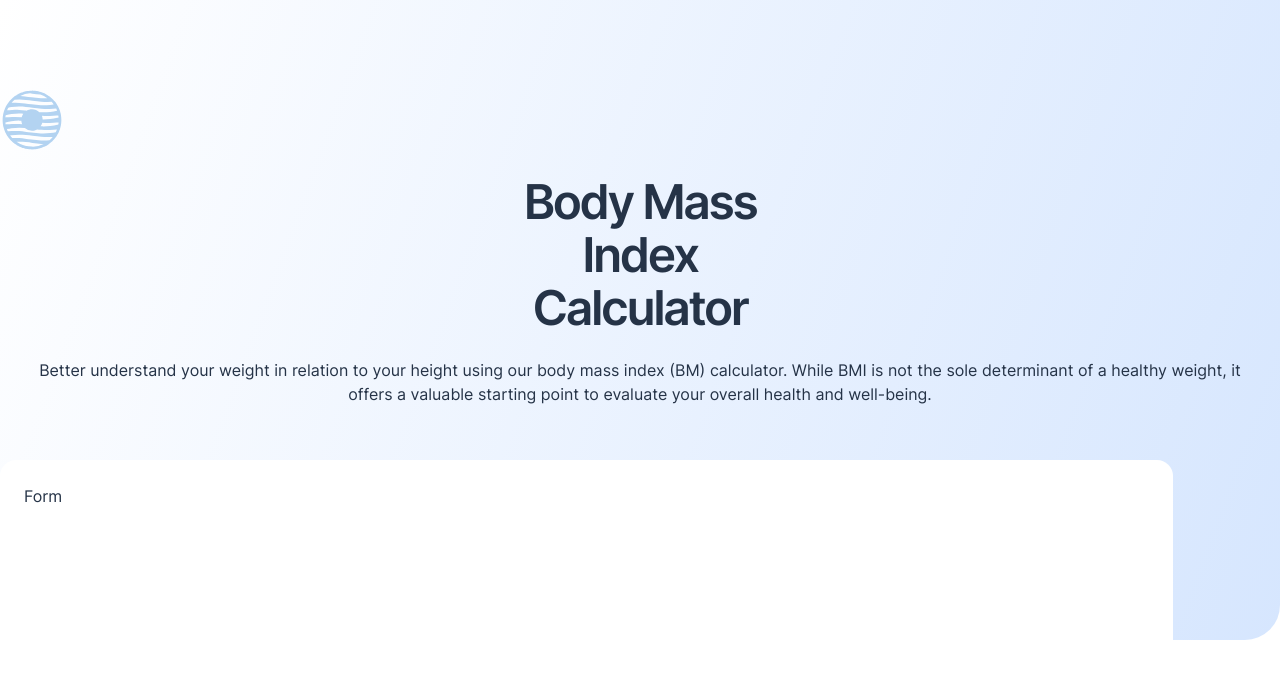
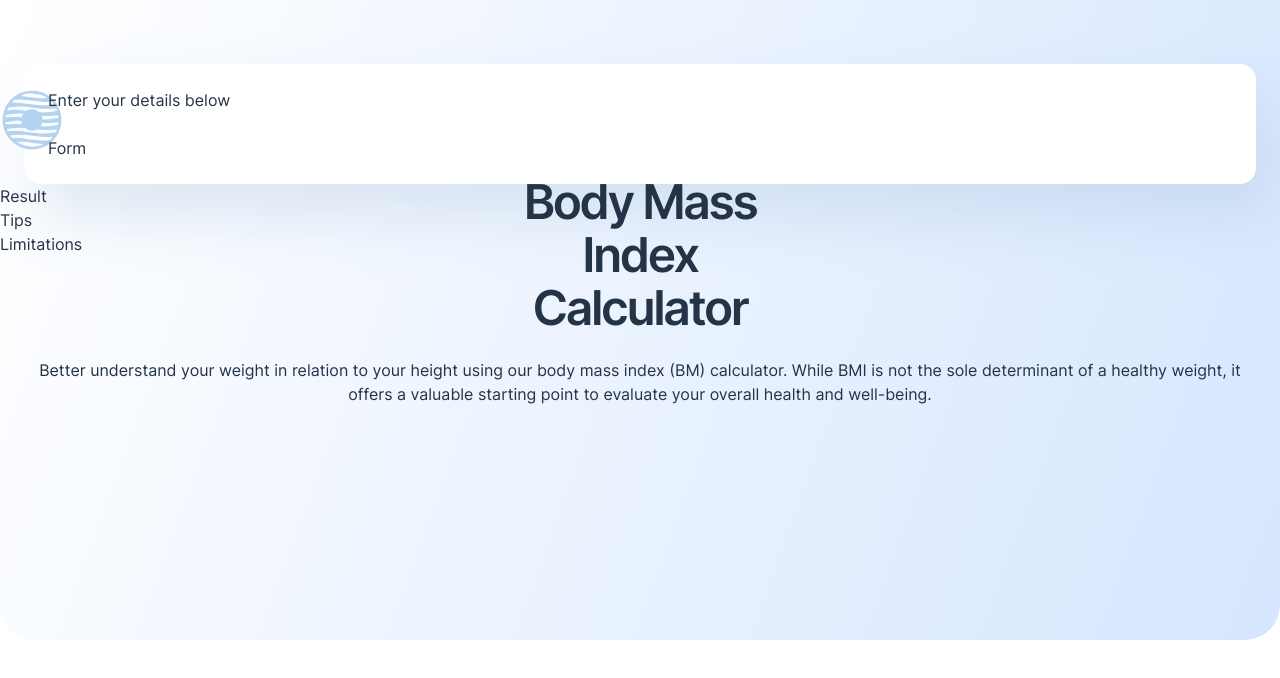
Before and after one commit to solvman/bmi-calculator, a React (Vite) app: page / in a window 1280 px wide. Shown: the top 678 px of the page. Built offline with nearby package versions, Linux system fonts and the light colour scheme.

Commit message:
Refactor Hero component and add form styling

```diff
--- a/src/components/Hero/Hero.tsx
+++ b/src/components/Hero/Hero.tsx
@@ -2,7 +2,7 @@ import logo from "../../assets/images/logo.svg";
 
 const Hero = () => {
   return (
-    <section className="relative">
+    <section>
       <div className="h-[640px] rounded-b-[35px] bg-[linear-gradient(290deg,var(--tw-gradient-stops))] from-[rgba(214,230,254,1)] to-transparent pt-6">
         <img
           className="mx-auto block h-10 w-10 lg:mx-0 lg:mt-16 lg:h-16 lg:w-16"
@@ -13,16 +13,17 @@ const Hero = () => {
         <h1 className="mx-auto my-6 max-w-xs text-center text-5xl font-semibold leading-[1.1] tracking-tighter">
           Body Mass Index Calculator
         </h1>
-        <p className="px-6 text-center leading-6">
+        <p className="mx-6 text-center leading-6">
           Better understand your weight in relation to your height using our
           body mass index (BM) calculator. While BMI is not the sole determinant
           of a healthy weight, it offers a valuable starting point to evaluate
           your overall health and well-being.
         </p>
       </div>
-      <div className="absolute -bottom-1/2 h-[500px] w-11/12 rounded-2xl bg-white p-6 shadow-[16px,32px,56px,0px,rgba(143,174,207,0.25)]">
-        Form
-      </div>
+      <form className="shadow-card mx-6 -mt-[45%] flex flex-col gap-6 rounded-2xl bg-pureWhite p-6">
+        <h2>Enter your details below</h2>
+        <p>Form</p>
+      </form>
     </section>
   );
 };
--- a/tailwind.config.js
+++ b/tailwind.config.js
@@ -13,6 +13,9 @@ export default {
       fontFamily: {
         sans: ["Inter", "sans-serif"],
       },
+      boxShadow: {
+        card: "16px 32px 56px 0px rgba(143, 174, 207, 0.25)",
+      },
     },
   },
   plugins: [],
```
